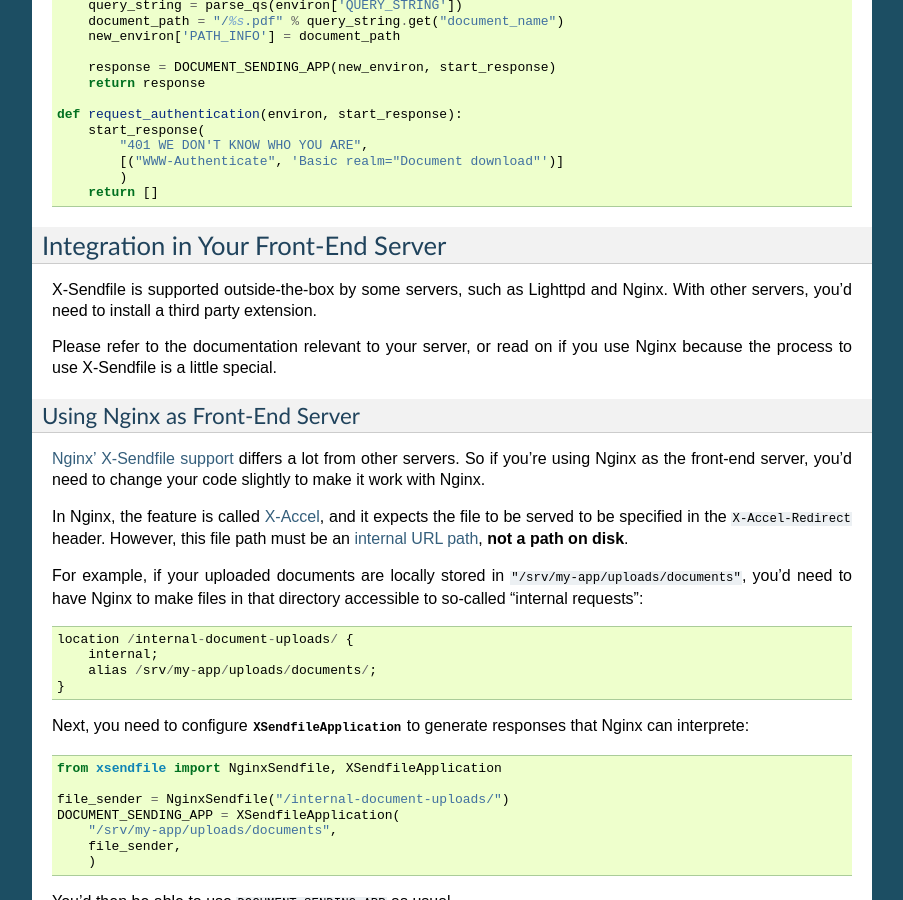
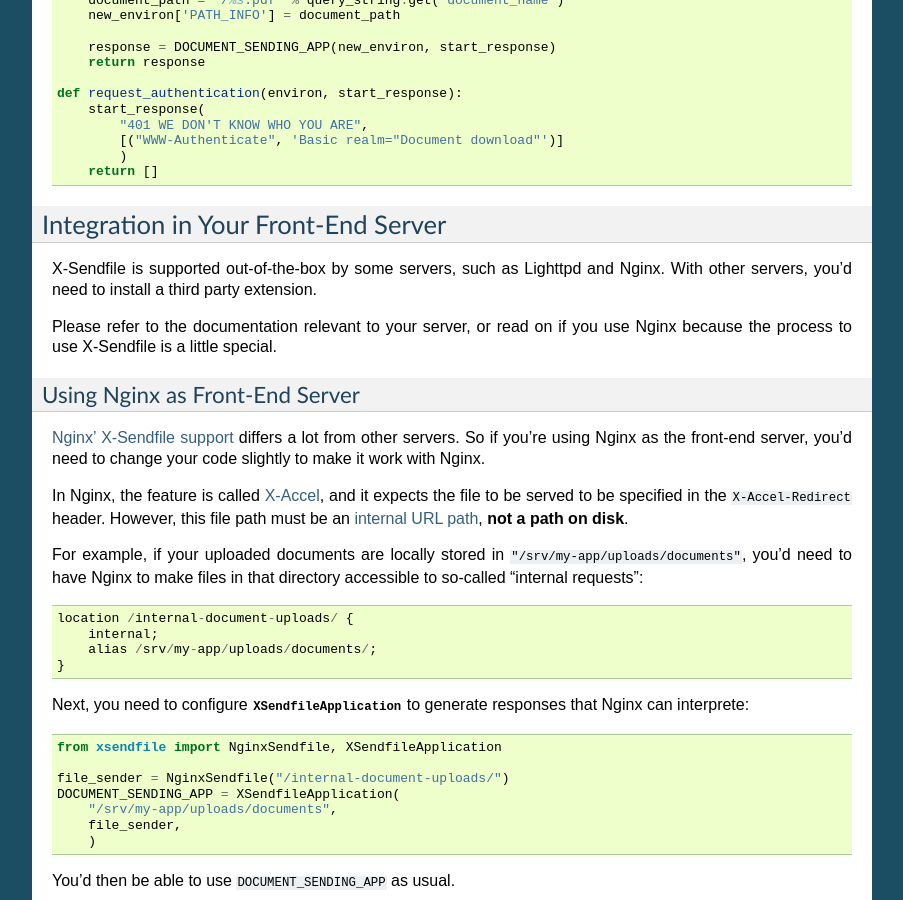
Before and after one commit to 2degrees/wsgi-xsendfile, a Sphinx documentation site: the page built from docs/source/howto.rst, in a window 1280 px wide and 900 px high, scrolled down 1539 px. Shown: the whole window, without its empty margins (198-1101 px from the left). Built offline with Sphinx 7.4.7, drawn with Linux system fonts in a browser that asks for light colours; some of the changed text lies outside the part shown.

Commit message:
Fixed a couple of mistakes in How To documentation

```diff
--- a/docs/source/howto.rst
+++ b/docs/source/howto.rst
@@ -110,7 +110,7 @@
 Integration in Your Front-End Server
 ====================================
 
-X-Sendfile is supported outside-the-box by some servers, such as Lighttpd and
+X-Sendfile is supported out-of-the-box by some servers, such as Lighttpd and
 Nginx. With other servers, you'd need to install a third party extension.
 
 Please refer to the documentation relevant to your server, or read on if you
```
Also changed, not shown: other parts of docs/source/howto.rst (+1 -1 lines).
